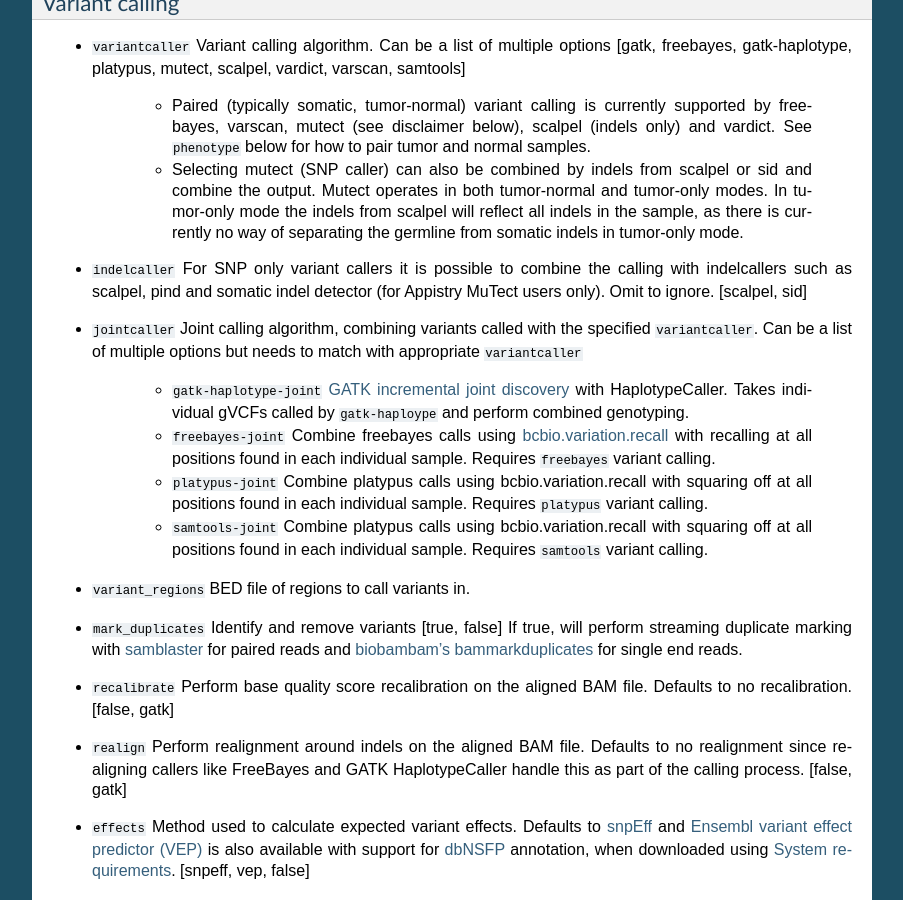
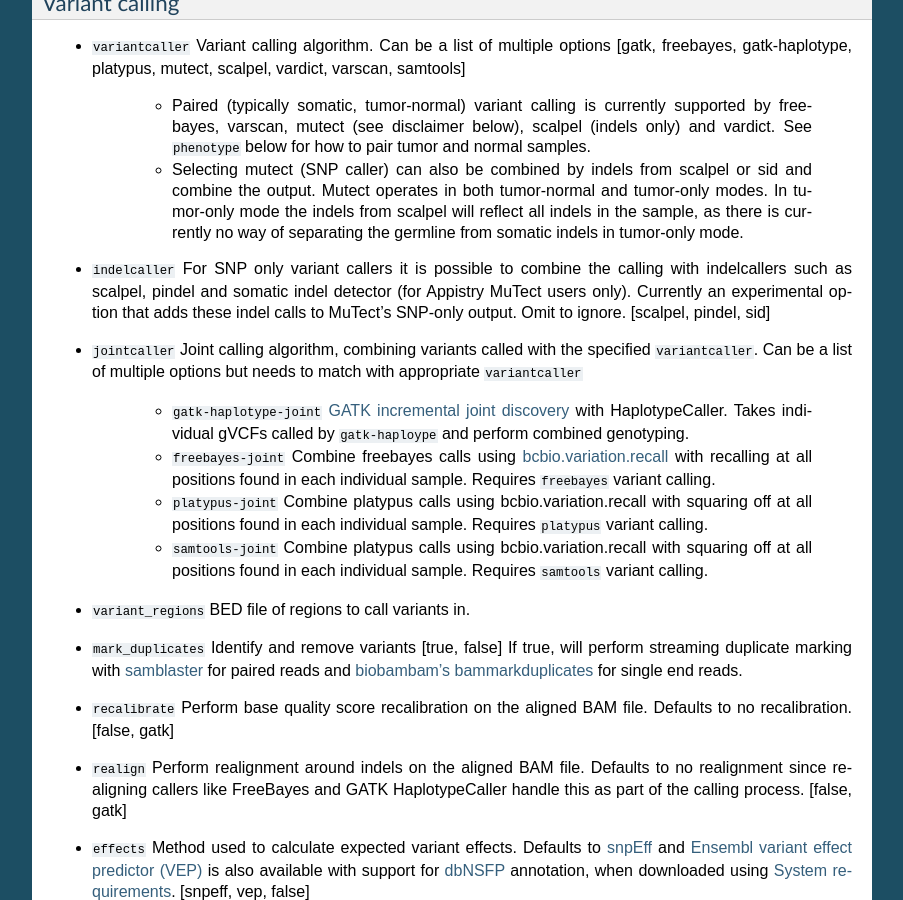
Before and after one commit to bcbio/bcbio-nextgen, a Sphinx documentation site: the page built from docs/contents/configuration.rst, in a window 1280 px wide and 900 px high, scrolled down 5246 px. Shown: the whole window, without its empty margins (198-1101 px from the left). Built offline with Sphinx 7.4.7, drawn with Linux system fonts in a browser that asks for light colours.

Commit message:
Improve documentation of indelcaller argument. Thanks to @lbeltrame

```diff
--- a/docs/contents/configuration.rst
+++ b/docs/contents/configuration.rst
@@ -340,8 +340,9 @@
       as there is currently no way of separating the germline from somatic indels in
       tumor-only mode.
 -  ``indelcaller`` For SNP only variant callers it is possible to combine the calling
-   with indelcallers such as scalpel, pind and somatic indel detector (for Appistry MuTect
-   users only). Omit to ignore. [scalpel, sid]
+   with indelcallers such as scalpel, pindel and somatic indel detector (for Appistry MuTect
+   users only). Currently an experimental option that adds these indel calls to
+   MuTect's SNP-only output. Omit to ignore. [scalpel, pindel, sid]
 -  ``jointcaller`` Joint calling algorithm, combining variants called with the
    specified ``variantcaller``. Can be a list of multiple options but needs to
    match with appropriate ``variantcaller``
```
